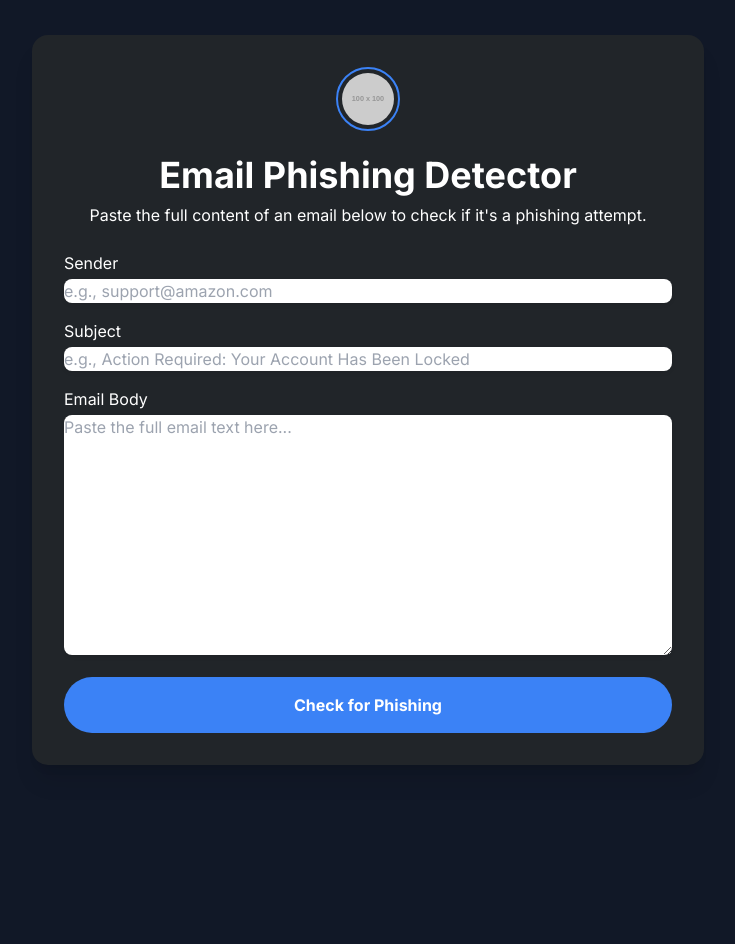
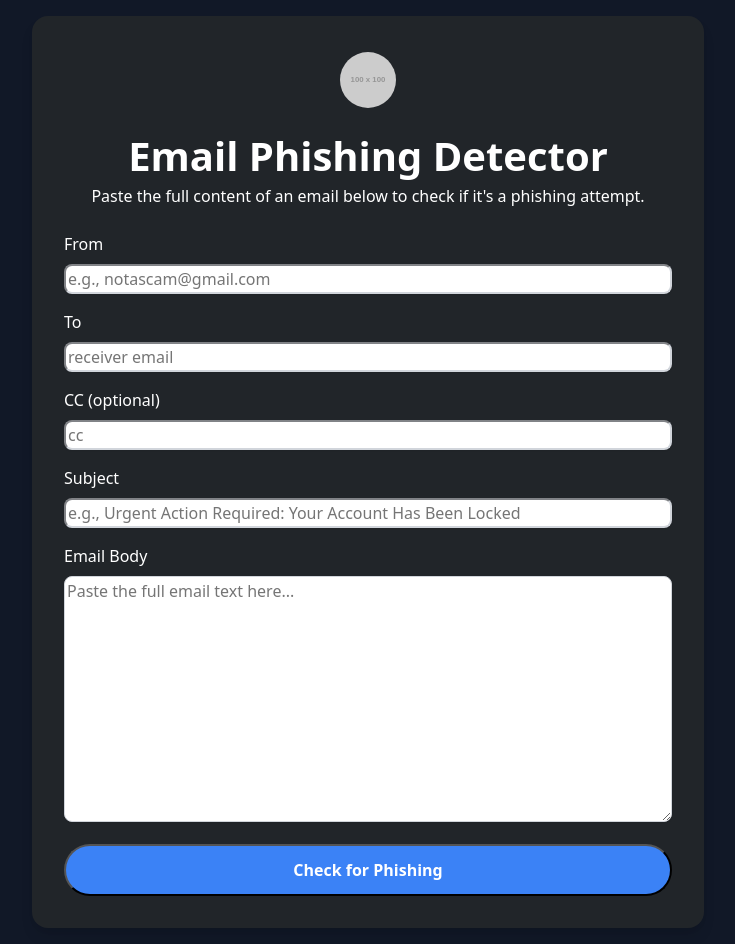
Before and after one commit to yuckyh/phisher-cop, a Flask app: template src/templates/index.html in a window 1280 px wide. Shown: the whole page, without its empty margins (272-1007 px from the left). Before the commit the page ends 765 px from the top, so only its background shows below. Run offline with Flask 3, Linux system fonts and the light colour scheme; the template is opened without the code that fills it, so the values that code supplies are empty; grey boxes labelled with a size stand in for pictures from a placeholder-image service; parts of the project's set-up code (start-up, migrations or seed data) failed here and were passed over; some libraries are stand-ins or nearby versions.

Commit message:
updated css html and python to make them in sepera files for clean code not done yet

```diff
--- a/src/web.py
+++ b/src/app.py
@@ -1,6 +1,6 @@
 """Entry point for the web server."""
 
-from flask import Flask, render_template_string, request
+from flask import Flask, render_template, request
 
 from lib.document import email_from_input, payload_dom, tokenize_dom, words_from_tokens
 from lib.model import load_model
@@ -15,12 +15,14 @@ def index():
     if request.method == "POST":
         # Get data from the form
         sender = request.form.get("sender", "")
+        recipient = request.form.get("recipient", "")
+        cc = request.form.get("cc", "")
         subject = request.form.get("subject", "")
         payload = request.form.get("payload", "")
 
         # Use the actual document.py function to create the email object
         email = email_from_input(
-            sender=sender, recipient="", cc="", subject=subject, payload=payload
+            sender=sender, recipient=recipient, cc=cc, subject=subject, payload=payload
         )
 
         # Process the email body to get features for the model
@@ -36,10 +38,10 @@ def index():
         result = "Phishing" if prediction == 1 else "Not Phishing"
 
         # Render the template with the result
-        return render_template_string(HTML_TEMPLATE, result=result)
+        return render_template("index.html", result=result)
 
     # For GET requests, show the empty form
-    return render_template_string(HTML_TEMPLATE, result=None)
+    return render_template("index.html", result=None)
 
 
 if __name__ == "__main__":
--- /dev/null
+++ b/src/static/styles.css
@@ -0,0 +1,135 @@
+/* stylesheet */
+
+.background {
+    background-color: #111827; /* bg-gray-900 */
+}
+
+body {
+    display: flex;
+    align-items: center;
+    justify-content: center;
+    min-height: 100vh;
+    padding: 1rem;
+}
+
+/* --- Main Container --- */
+.main-container {
+    background-color: #212529; /* bg-dark from Bootstrap */
+    padding: 2rem;
+    border-radius: 1rem;
+    box-shadow: 0 10px 15px -3px rgba(0, 0, 0, 0.1), 0 4px 6px -2px rgba(0, 0, 0, 0.05); /* shadow-xl */
+    width: 100%;
+    max-width: 42rem;
+    transform: transition-all;
+    transition-timing-function: cubic-bezier(0.4, 0, 0.2, 1);
+    transition-duration: 300ms;
+}
+
+/* --- Header and Logo --- */
+.header-logo-container {
+    display: flex;
+    align-items: center;
+    justify-content: center;
+    margin-bottom: 1.5rem;
+}
+
+.logo-image {
+    width: 4rem;
+    height: 4rem;
+    border-radius: 9999px; /* rounded-full */
+    border-width: 2px;
+    border-color: #3b82f6; /* border-blue-500 */
+    padding: 0.25rem;
+}
+
+/* --- Text Elements --- */
+.app-title {
+    font-size: 2.25rem;
+    line-height: 2.5rem;
+    font-weight: 800; /* font-extrabold */
+    color: white;
+    margin-bottom: 0.5rem;
+    text-align: center;
+}
+
+@media (min-width: 768px) {
+    .app-title {
+        font-size: 2.5rem;
+        line-height: 1;
+    }
+}
+
+.app-subtitle {
+    color: white;
+    margin-bottom: 1.5rem;
+    text-align: center;
+}
+
+/* --- Form Styles --- */
+.form-container {
+    display: flex;
+    flex-direction: column;
+    gap: 1rem;
+}
+
+.form-label {
+    display: block;
+    color: white;
+    font-weight: 500; /* font-medium */
+    margin-bottom: 0.25rem;
+}
+
+.form-input {
+    width: 100%;
+    border-color: #d1d5db; /* border-gray-300 */
+    border-radius: 0.5rem;
+    box-shadow: 0 1px 2px 0 rgba(0, 0, 0, 0.05);
+    transition-property: color, background-color, border-color, text-decoration-color, fill, stroke, opacity, box-shadow, transform, filter, backdrop-filter;
+    transition-timing-function: cubic-bezier(0.4, 0, 0.2, 1);
+    transition-duration: 300ms;
+}
+
+.form-input:focus {
+    border-color: #3b82f6; /* focus:border-blue-500 */
+    box-shadow: 0 0 0 3px rgba(59, 130, 246, 0.5); /* focus:ring-blue-500 */
+}
+
+.submit-button {
+    width: 100%;
+    background-color: #3b82f6; /* bg-blue-500 */
+    color: white;
+    font-weight: 700;
+    padding: 0.75rem 1.5rem;
+    border-radius: 9999px;
+    transition-property: color, background-color, border-color, text-decoration-color, fill, stroke, opacity, box-shadow, transform, filter, backdrop-filter;
+    transition-timing-function: cubic-bezier(0.4, 0, 0.2, 1);
+    transition-duration: 300ms;
+}
+
+.submit-button:hover {
+    background-color: #2563eb; /* hover:bg-blue-600 */
+}
+
+.submit-button:focus {
+    outline: 2px solid transparent;
+    outline-offset: 2px;
+    box-shadow: 0 0 0 2px rgba(59, 130, 246, 0.5), 0 0 0 4px rgba(59, 130, 246, 0.5); /* focus:ring-2 focus:ring-blue-400 focus:ring-opacity-50 */
+}
+
+/* --- Result Box --- */
+.result-box {
+    margin-top: 1.5rem;
+    padding: 1rem;
+    border-radius: 0.5rem;
+    text-align: center;
+    font-weight: 700;
+    color: white;
+}
+
+.result-phishing {
+    background-color: #ef4444; /* bg-red-500 */
+}
+
+.result-not-phishing {
+    background-color: #22c55e; /* bg-green-500 */
+}
--- a/src/templates/index.html
+++ b/src/templates/index.html
@@ -1,64 +1,71 @@
 <!DOCTYPE html>
+
 <html lang="en">
 <head>
     <meta charset="UTF-8">
     <meta name="viewport" content="width=device-width, initial-scale=1.0">
     <title>Phisher-Cop</title>
+
+    <!-- Link to the external CSS file -->
+     <link rel="stylesheet" href="{{ url_for('static', filename='styles.css') }}">
+
+    <!-- Links for Bootstrap -->
     <link href="https://cdn.jsdelivr.net/npm/bootstrap@5.3.8/dist/css/bootstrap.min.css" rel="stylesheet" integrity="sha384-sRIl4kxILFvY47J16cr9ZwB07vP4J8+LH7qKQnuqkuIAvNWLzeN8tE5YBujZqJLB" crossorigin="anonymous">
     <script src="https://cdn.jsdelivr.net/npm/bootstrap@5.3.8/dist/js/bootstrap.bundle.min.js" integrity="sha384-FKyoEForCGlyvwx9Hj09JcYn3nv7wiPVlz7YYwJrWVcXK/BmnVDxM+D2scQbITxI" crossorigin="anonymous"></script>
-    <script src="https://cdn.tailwindcss.com"></script>
-    <style>
-        @import url('https://fonts.googleapis.com/css2?family=Inter:wght@400;600;700&display=swap');
-        body {
-            font-family: 'Inter', sans-serif;
-        }
-    </style>
 </head>
-<body class="bg-gray-900 flex items-center justify-center min-h-screen p-4">
 
+
+<body class="background">
 <!-- Main container for the app -->
-    <div class="bg-dark p-8 rounded-2xl shadow-xl w-full max-w-2xl transform transition-all duration-300">
+<div class="main-container">
 
-        <!-- Header and Logo-->
-        <div class="flex items-center justify-center mb-6">
-            <!-- New Image Tag for your logo -->
-            <img src="https://placehold.co/100x100/A0B2C9/FFFFFF?text=Logo" alt="App Logo" class="w-16 h-16 rounded-full border-2 border-blue-500 p-1">
+    <!-- Header and Logo -->
+    <div class="header-logo-container">
+        <!-- PLACEHOLDER IMAGE -->
+        <img src="https://placehold.co/100x100/A0B2C9/FFFFFF?text=Logo" alt="Phisher-Cop-Logo" class="logo-image">
     </div>
 
     <!-- Title -->
-        <h1 class="text-3xl md:text-4xl font-extrabold text-white mb-2 text-center">
+    <h1 class="app-title">
         Email Phishing Detector
     </h1>
 
     <!-- Subtitle -->
-        <p class="text-white mb-6 text-center">
+    <p class="app-subtitle">
         Paste the full content of an email below to check if it's a phishing attempt.
     </p>
 
     <!-- The main form -->
-        <form method="POST" action="/" class="space-y-4">
+    <form method="POST" action="/" class="form-container">
         <div>
-                <label for="sender" class="block text-white font-medium mb-1">Sender</label>
-                <input type="text" id="sender" name="sender" class="w-full border-gray-300 rounded-lg shadow-sm focus:border-blue-500 focus:ring-blue-500 transition-colors duration-300" placeholder="e.g., support@amazon.com">
+            <label for="sender" class="form-label">From</label>
+            <input type="text" id="sender" name="sender" class="form-input" placeholder="e.g., notascam@gmail.com">
         </div>
         <div>
-                <label for="subject" class="block text-white font-medium mb-1">Subject</label>
-                <input type="text" id="subject" name="subject" class="w-full border-gray-300 rounded-lg shadow-sm focus:border-blue-500 focus:ring-blue-500 transition-colors duration-300" placeholder="e.g., Action Required: Your Account Has Been Locked">
+            <label for="recipient" class="form-label">To</label>
+            <input type="text" id="recipient" name="recipient" class="form-input" placeholder="receiver email">
         </div>
         <div>
-                <label for="payload" class="block text-white font-medium mb-1">Email Body</label>
-                <textarea id="payload" name="payload" rows="10" class="w-full border-gray-300 rounded-lg shadow-sm focus:border-blue-500 focus:ring-blue-500 transition-colors duration-300" placeholder="Paste the full email text here..."></textarea>
+            <label for="cc" class="form-label">CC (optional)</label>
+            <input type="text" id="cc" name="cc" class="form-input" placeholder="cc">
+        </div>
+        <div>
+            <label for="subject" class="form-label">Subject</label>
+            <input type="text" id="subject" name="subject" class="form-input" placeholder="e.g., Urgent Action Required: Your Account Has Been Locked">
+        </div>
+        <div>
+            <label for="payload" class="form-label">Email Body</label>
+            <textarea id="payload" name="payload" rows="10" class="form-input" placeholder="Paste the full email text here..."></textarea>
         </div>
 
-            <button type="submit" class="w-full bg-blue-500 hover:bg-blue-600 text-white font-bold py-3 px-6 rounded-full transition-colors duration-300 focus:outline-none focus:ring-2 focus:ring-blue-400 focus:ring-opacity-50">
+        <button type="submit" class="submit-button">
             Check for Phishing
         </button>
     </form>
 
     {% if result %}
     <!-- Result box -->
-        <div class="mt-6 p-4 rounded-lg text-center font-bold text-white
-                    {% if result == 'Phishing' %}bg-red-500{% else %}bg-green-500{% endif %}">
+    <div class="result-box {% if result == 'Phishing' %}result-phishing{% else %}result-not-phishing{% endif %}">
         Result: {{ result }}
     </div>
     {% endif %}
```
Lines whose indentation alone changed are shown as unchanged.
